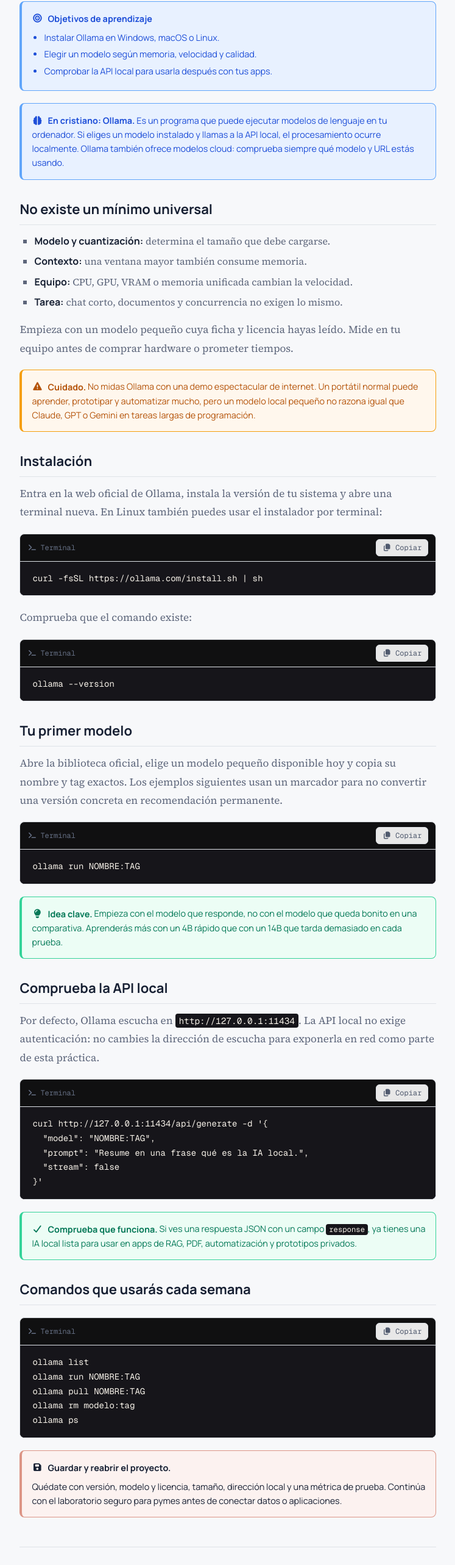
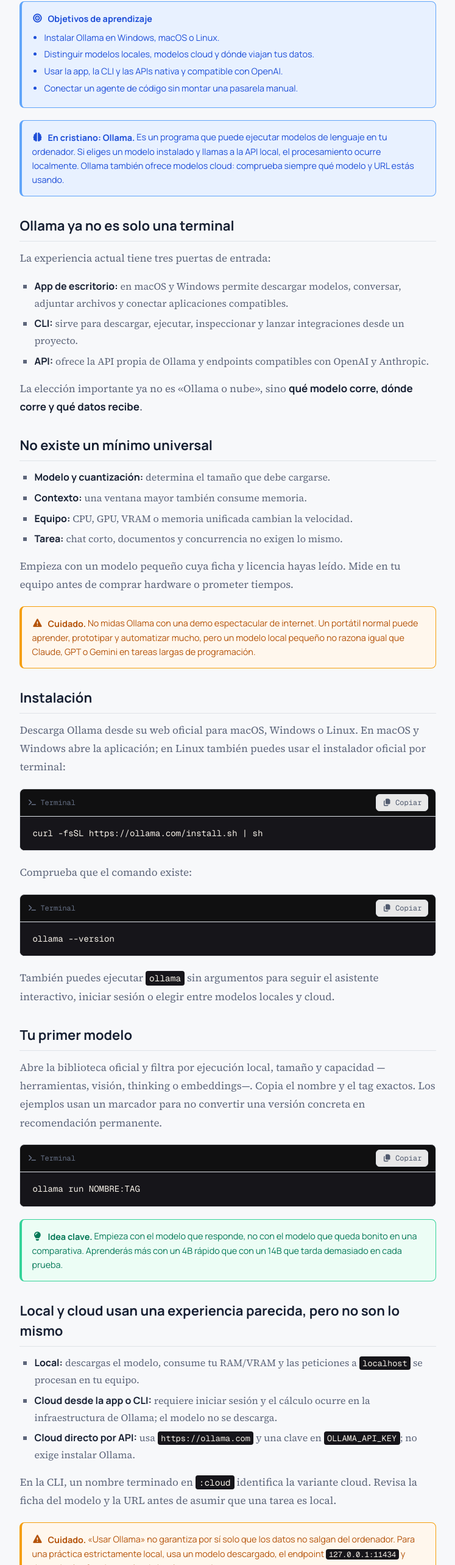
Before and after one commit to aulafy/claude, a Next.js app: page /cursos/ia-local/ollama-desde-cero in a window 1280 px wide. Shown: the part 1067-3633 px from the top of the page at 61% size, without its empty margins (392-1139 px from the left). Built offline with nearby package versions, Linux system fonts and the light colour scheme; no server answers.

Commit message:
docs: update Ollama getting started

```diff
--- a/app/cursos/ia-local/ollama-desde-cero/page.tsx
+++ b/app/cursos/ia-local/ollama-desde-cero/page.tsx
@@ -29,8 +29,9 @@ export default function Page() {
       <Objetivos>
         <ul>
           <li>Instalar Ollama en Windows, macOS o Linux.</li>
-          <li>Elegir un modelo según memoria, velocidad y calidad.</li>
-          <li>Comprobar la API local para usarla después con tus apps.</li>
+          <li>Distinguir modelos locales, modelos cloud y dónde viajan tus datos.</li>
+          <li>Usar la app, la CLI y las APIs nativa y compatible con OpenAI.</li>
+          <li>Conectar un agente de código sin montar una pasarela manual.</li>
         </ul>
       </Objetivos>
 
@@ -39,6 +40,15 @@ export default function Page() {
       </Cristiano>
 
       <div className="prose">
+        <h2>Ollama ya no es solo una terminal</h2>
+        <p>La experiencia actual tiene tres puertas de entrada:</p>
+        <ul>
+          <li><strong>App de escritorio:</strong> en macOS y Windows permite descargar modelos, conversar, adjuntar archivos y conectar aplicaciones compatibles.</li>
+          <li><strong>CLI:</strong> sirve para descargar, ejecutar, inspeccionar y lanzar integraciones desde un proyecto.</li>
+          <li><strong>API:</strong> ofrece la API propia de Ollama y endpoints compatibles con OpenAI y Anthropic.</li>
+        </ul>
+        <p>La elección importante ya no es «Ollama o nube», sino <strong>qué modelo corre, dónde corre y qué datos recibe</strong>.</p>
+
         <h2>No existe un mínimo universal</h2>
         <ul>
           <li><strong>Modelo y cuantización:</strong> determina el tamaño que debe cargarse.</li>
@@ -55,7 +65,7 @@ export default function Page() {
 
       <div className="prose">
         <h2>Instalación</h2>
-        <p>Entra en la web oficial de Ollama, instala la versión de tu sistema y abre una terminal nueva. En Linux también puedes usar el instalador por terminal:</p>
+        <p>Descarga Ollama desde su web oficial para macOS, Windows o Linux. En macOS y Windows abre la aplicación; en Linux también puedes usar el instalador oficial por terminal:</p>
       </div>
 
       <Terminal>{`curl -fsSL https://ollama.com/install.sh | sh`}</Terminal>
@@ -67,8 +77,12 @@ export default function Page() {
       <Terminal>{`ollama --version`}</Terminal>
 
       <div className="prose">
+        <p>También puedes ejecutar <code>ollama</code> sin argumentos para seguir el asistente interactivo, iniciar sesión o elegir entre modelos locales y cloud.</p>
+      </div>
+
+      <div className="prose">
         <h2>Tu primer modelo</h2>
-        <p>Abre la biblioteca oficial, elige un modelo pequeño disponible hoy y copia su nombre y tag exactos. Los ejemplos siguientes usan un marcador para no convertir una versión concreta en recomendación permanente.</p>
+        <p>Abre la biblioteca oficial y filtra por ejecución local, tamaño y capacidad —herramientas, visión, thinking o embeddings—. Copia el nombre y el tag exactos. Los ejemplos usan un marcador para no convertir una versión concreta en recomendación permanente.</p>
       </div>
 
       <Terminal>{`ollama run NOMBRE:TAG`}</Terminal>
@@ -76,6 +90,20 @@ export default function Page() {
       <Idea>
         Empieza con el modelo que responde, no con el modelo que queda bonito en una comparativa. Aprenderás más con un 4B rápido que con un 14B que tarda demasiado en cada prueba.
       </Idea>
+
+      <div className="prose">
+        <h2>Local y cloud usan una experiencia parecida, pero no son lo mismo</h2>
+        <ul>
+          <li><strong>Local:</strong> descargas el modelo, consume tu RAM/VRAM y las peticiones a <code>localhost</code> se procesan en tu equipo.</li>
+          <li><strong>Cloud desde la app o CLI:</strong> requiere iniciar sesión y el cálculo ocurre en la infraestructura de Ollama; el modelo no se descarga.</li>
+          <li><strong>Cloud directo por API:</strong> usa <code>https://ollama.com</code> y una clave en <code>OLLAMA_API_KEY</code>; no exige instalar Ollama.</li>
+        </ul>
+        <p>En la CLI, un nombre terminado en <code>:cloud</code> identifica la variante cloud. Revisa la ficha del modelo y la URL antes de asumir que una tarea es local.</p>
+      </div>
+
+      <Cuidado>
+        «Usar Ollama» no garantiza por sí solo que los datos no salgan del ordenador. Para una práctica estrictamente local, usa un modelo descargado, el endpoint <code>127.0.0.1:11434</code> y desactiva las funciones cloud si no las necesitas.
+      </Cuidado>
 
       <div className="prose">
         <h2>Comprueba la API local</h2>
@@ -93,6 +121,31 @@ export default function Page() {
       </Comprueba>
 
       <div className="prose">
+        <h2>Compatibilidad con clientes OpenAI</h2>
+        <p>Muchas aplicaciones ya hablan con la API de OpenAI. Puedes apuntarlas a Ollama local cambiando la URL base; la clave se exige por compatibilidad, pero el servidor local la ignora.</p>
+      </div>
+
+      <Terminal>{`curl http://127.0.0.1:11434/v1/chat/completions \\
+  -H "Content-Type: application/json" \\
+  -d '{
+    "model": "NOMBRE:TAG",
+    "messages": [{"role": "user", "content": "Di hola en una frase."}]
+  }'`}</Terminal>
+
+      <div className="prose">
+        <h2>Agentes de código: integración directa</h2>
+        <p>Ollama puede preparar y lanzar agentes compatibles sin instalar LiteLLM ni configurar un proxy a mano. Desde la carpeta del proyecto:</p>
+      </div>
+
+      <Terminal>{`ollama launch codex
+ollama launch claude
+ollama launch opencode`}</Terminal>
+
+      <Cuidado>
+        Para agentes de código, elige un modelo con herramientas y contexto suficiente. La documentación de Ollama recomienda al menos 64K de contexto para Codex y Claude Code. Empieza en un repositorio de prueba y conserva permisos, Git y tests: cambiar el modelo no elimina los riesgos de ejecutar comandos o editar archivos.
+      </Cuidado>
+
+      <div className="prose">
         <h2>Comandos que usarás cada semana</h2>
       </div>
 
@@ -100,7 +153,20 @@ export default function Page() {
 ollama run NOMBRE:TAG
 ollama pull NOMBRE:TAG
 ollama rm modelo:tag
-ollama ps`}</Terminal>
+ollama ps
+ollama signin
+ollama signout`}</Terminal>
+
+      <div className="prose">
+        <h2>Fuentes oficiales que conviene guardar</h2>
+        <ul>
+          <li><a href="https://docs.ollama.com/quickstart" target="_blank" rel="noopener noreferrer">Quickstart de Ollama</a></li>
+          <li><a href="https://ollama.com/search" target="_blank" rel="noopener noreferrer">Biblioteca y filtros de modelos</a></li>
+          <li><a href="https://docs.ollama.com/cloud" target="_blank" rel="noopener noreferrer">Modelos cloud y tratamiento de datos</a></li>
+          <li><a href="https://docs.ollama.com/api/openai-compatibility" target="_blank" rel="noopener noreferrer">Compatibilidad con la API de OpenAI</a></li>
+          <li><a href="https://docs.ollama.com/integrations/codex" target="_blank" rel="noopener noreferrer">Integración con Codex CLI</a></li>
+        </ul>
+      </div>
 
       <Guardar>
         Quédate con versión, modelo y licencia, tamaño, dirección local y una métrica de prueba. Continúa con el <Link href="/cursos/ia-pymes/ollama-piloto-seguro">laboratorio seguro para pymes</Link> antes de conectar datos o aplicaciones.
```
